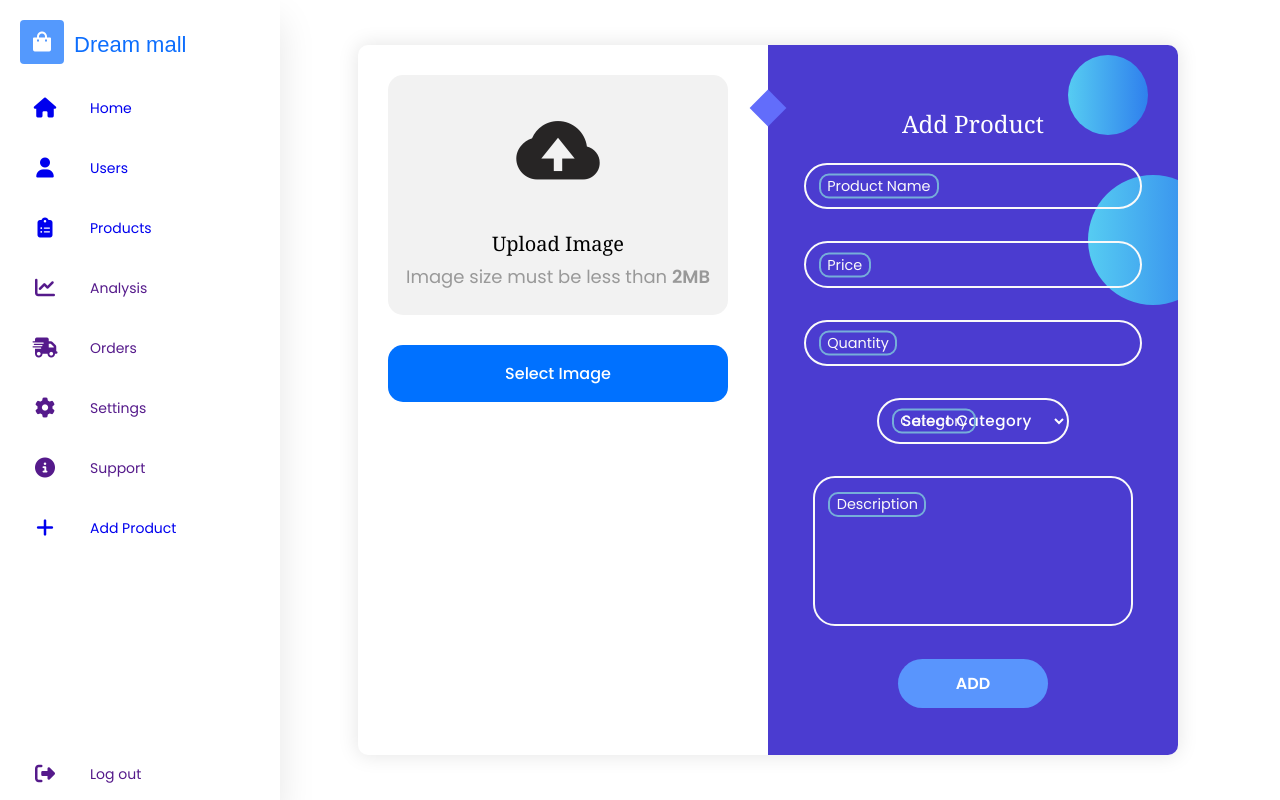
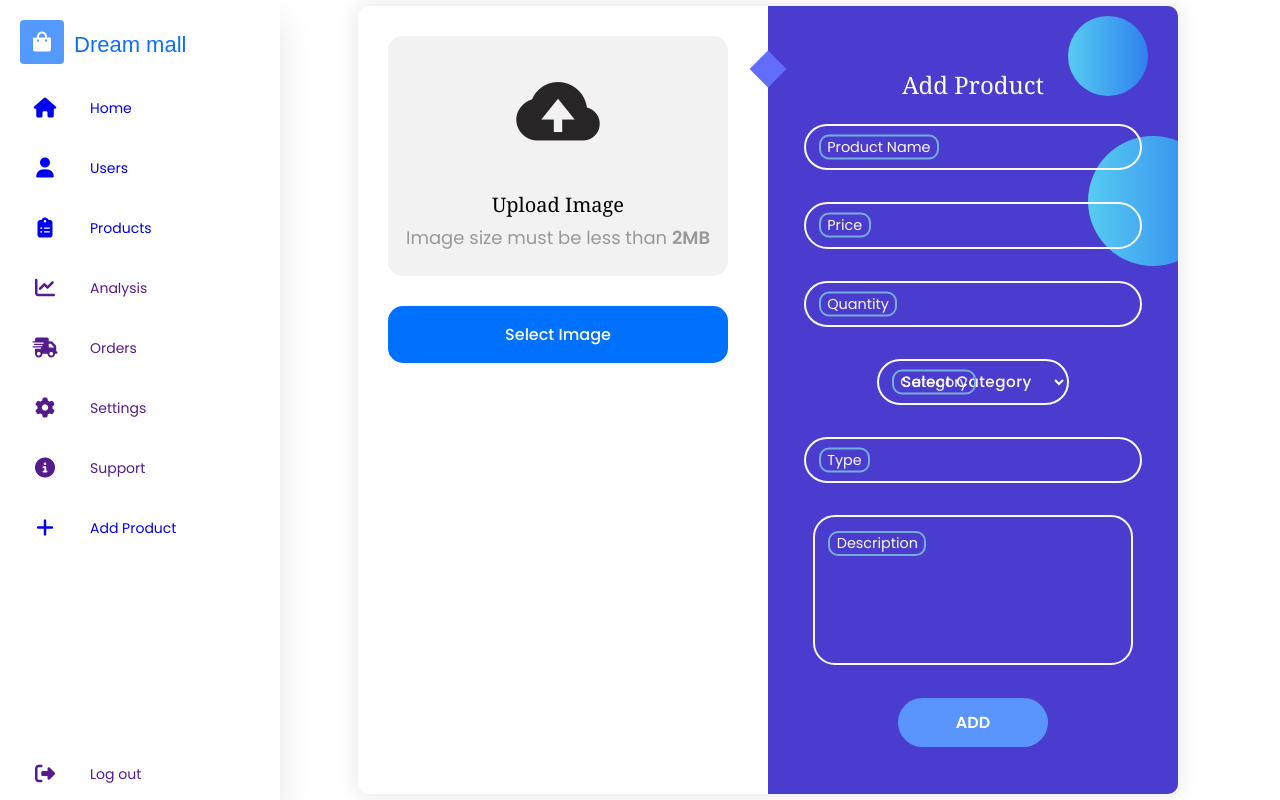
Before and after one commit to ParagShrivas/E-Commerce, a React (Create React App) app in the folder frontend/: page /dashboard/add_product in a window 1280 px wide. Shown: the top 800 px of the page. Built offline with nearby package versions, Linux system fonts and the light colour scheme.

Commit message:
Update AddProduct.jsx

```diff
--- a/frontend/src/components/AddProduct.jsx
+++ b/frontend/src/components/AddProduct.jsx
@@ -10,6 +10,7 @@ const ProductForm = () => {
      const [quantity, setQuantity] = useState('');
      const [photo, setPhoto] = useState(null);
      const [category, setCategory] = useState('');
+     const [type, setType] = useState('');
      const [imagePreview, setImagePreview] = useState(null);
 
      const handleFocus = (e) => {
@@ -56,6 +57,7 @@ const ProductForm = () => {
           formData.append('price', price);
           formData.append('quantity', quantity);
           formData.append('category', category);
+          formData.append('type', type);
           formData.append('photo', photo);
 
           try {
@@ -177,7 +179,19 @@ const ProductForm = () => {
                                         <label>Category</label>
                                         <span>Category</span>
                                    </div>
-
+                                   <div className="input-container">
+                                        <input
+                                             type="text"
+                                             name="type"
+                                             className="input"
+                                             value={type}
+                                             onChange={(e) => setType(e.target.value)}
+                                             onFocus={handleFocus}
+                                             onBlur={handleBlur}
+                                        />
+                                        <label>Type</label>
+                                        <span>Type</span>
+                                   </div>
                                    <div className="input-container textarea">
                                         <textarea
                                              name="description"
```
